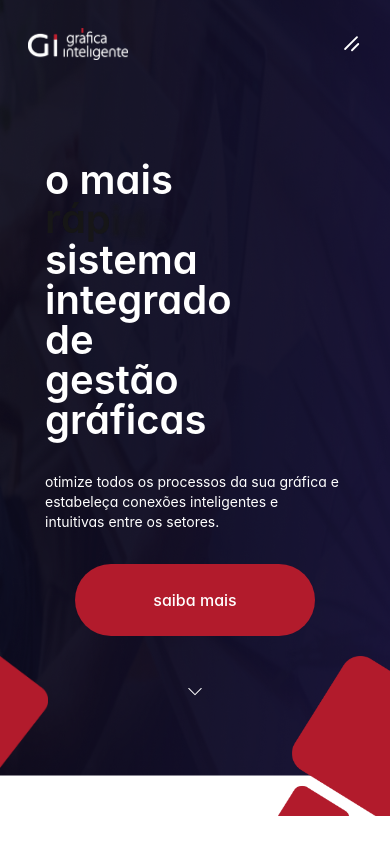
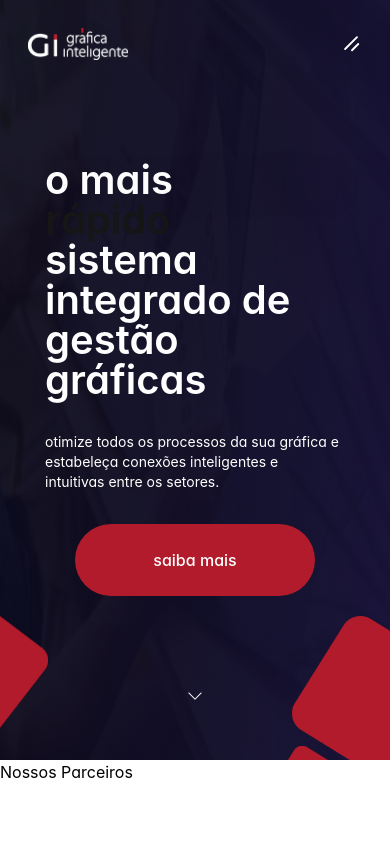
Before and after one commit to samuelluzsantana/nucleo-loguin, a React (Vite) app: page / in a window 390 px wide. Shown: the top 854 px of the page. Built offline with nearby package versions, Linux system fonts and the light colour scheme; a web font is replaced by a local one.

Commit message:
Nossos parceiros

```diff
--- a/src/pages/home/index.tsx
+++ b/src/pages/home/index.tsx
@@ -4,6 +4,7 @@ import { Helmet } from "react-helmet";
 import Header from "@/components/Header";
 // page/sections
 import HomeContainer from "./sections/HomeContainer";
+import NossosParceiros from "./sections/NossosParceiros";
 
 
 export default function Home() {
@@ -20,6 +21,7 @@ export default function Home() {
 
       <main>
         <HomeContainer />
+        <NossosParceiros />
       </main>
 
 
--- a/src/pages/home/sections/HomeContainer.tsx
+++ b/src/pages/home/sections/HomeContainer.tsx
@@ -30,10 +30,19 @@ export default function HomeContainer() {
                                 <span className="mr-0 md:mr-[1rem]">o mais</span>
                                 <span><FlipWords words={words} /> <br /></span>
                             </div>
+
                             <div className="flex flex-col md:flex-row">
                                 <span className="mr-0 md:mr-[1rem]">sistema</span>
-                                <span>integrado <span className="block md:hidden ">de</span></span>
+                                <span className='block md:hidden'>integrado de</span>
+
+                                <span className='hidden md:block'>integrado</span>
+
+
+
+
                             </div>
+
+
                             <span className="flex w-full"><span className="hidden mr:0 md:block  md:mr-[1rem]">de</span> gestão gráficas</span>
                         </h1>
 
@@ -44,8 +53,7 @@ export default function HomeContainer() {
                         </h2>
                     </div>
 
-                    <div className="w-full flex justify-center">
-
+                    <div className="w-full flex justify-center md:justify-start ">
                         <div className="mt-8 w-[15em]">
                             <Button>
                                 saiba mais
--- /dev/null
+++ b/src/pages/home/sections/NossosParceiros.tsx
@@ -0,0 +1,15 @@
+
+
+export default function NossosParceiros() {
+
+    return (
+        <>
+            <div className="flex relative bottom-[8em] z-10 h-[50em] bg-white">
+                <p>
+                    Nossos Parceiros
+                </p>
+            </div>
+        </>
+    )
+
+}
```
